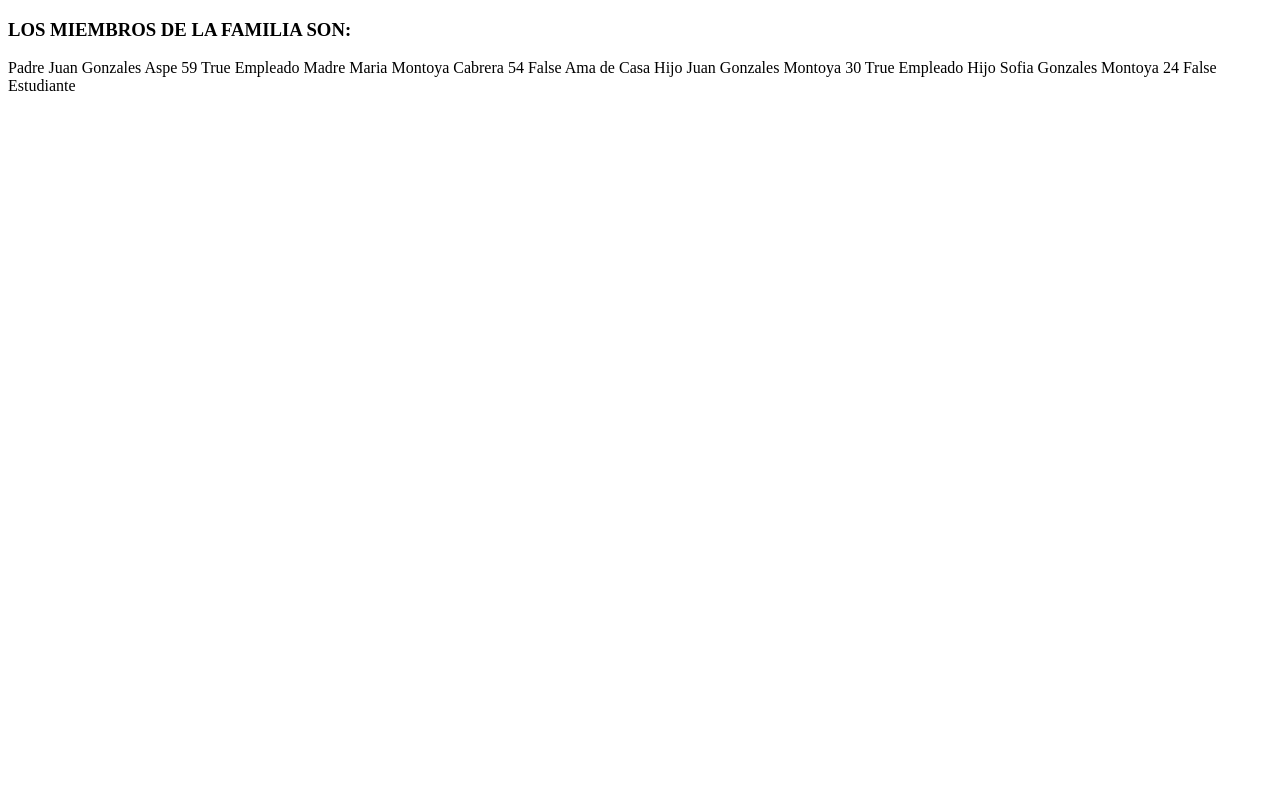
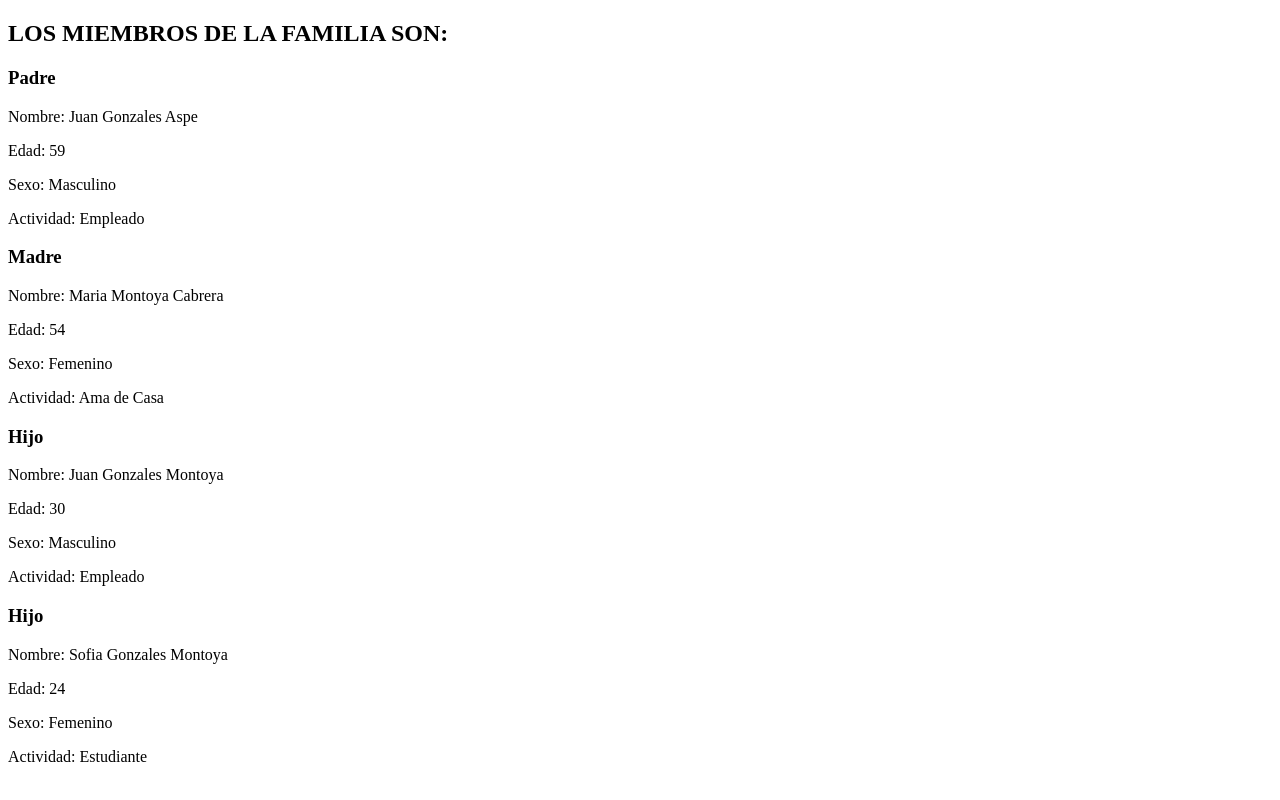
Before and after one commit to juanvic25/MVTJuanGonzalesMontoya, a Django app: page /familia/listar-familia/ in a window 1280 px wide. Run offline with Django 4.2, Linux system fonts and the light colour scheme; data comes from the database, SQL or seed files in the repository.

Commit message:
Se mejoro la lista de familia

```diff
--- a/MVTFamilia/templates/listar_familia.html
+++ b/MVTFamilia/templates/listar_familia.html
@@ -7,13 +7,17 @@
     <title>Lista de Familiares</title>
 </head>
 <body>
-    <h3>LOS MIEMBROS DE LA FAMILIA SON:</h3>
+    <h2>LOS MIEMBROS DE LA FAMILIA SON:</h2>
     {% for miembro in familia %}
-    {{miembro.tipo}}
-    {{miembro.nombre}}
-    {{miembro.edad}}
-    {{miembro.sexoM}}
-    {{miembro.actividad}}
+        <h3>{{miembro.tipo}}</h3>
+        <p>Nombre: {{miembro.nombre}}</p>
+        <p>Edad: {{miembro.edad}}</p>
+        {% if miembro.sexoM == True %}
+            <p>Sexo: Masculino</p>
+        {% else %}
+            <p>Sexo: Femenino</p>
+        {% endif %}
+        <p>Actividad: {{miembro.actividad}}</p>
     {% endfor %}
 </body>
 </html>
```
